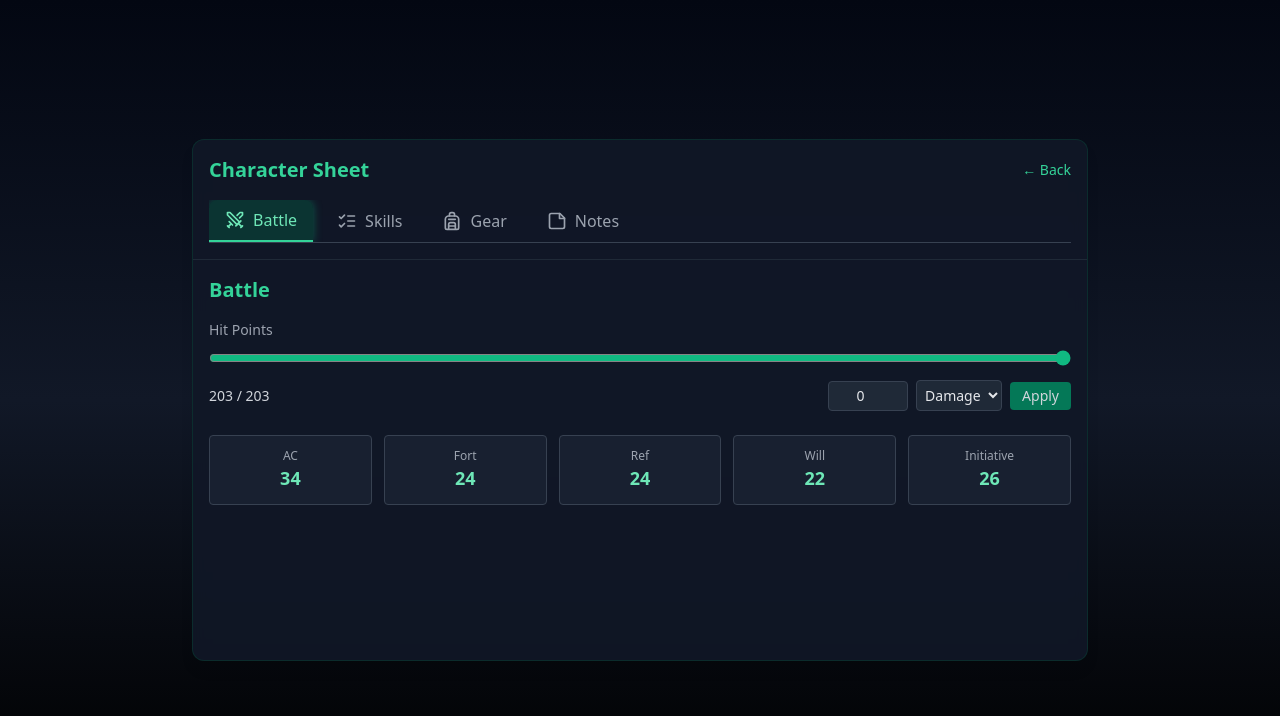
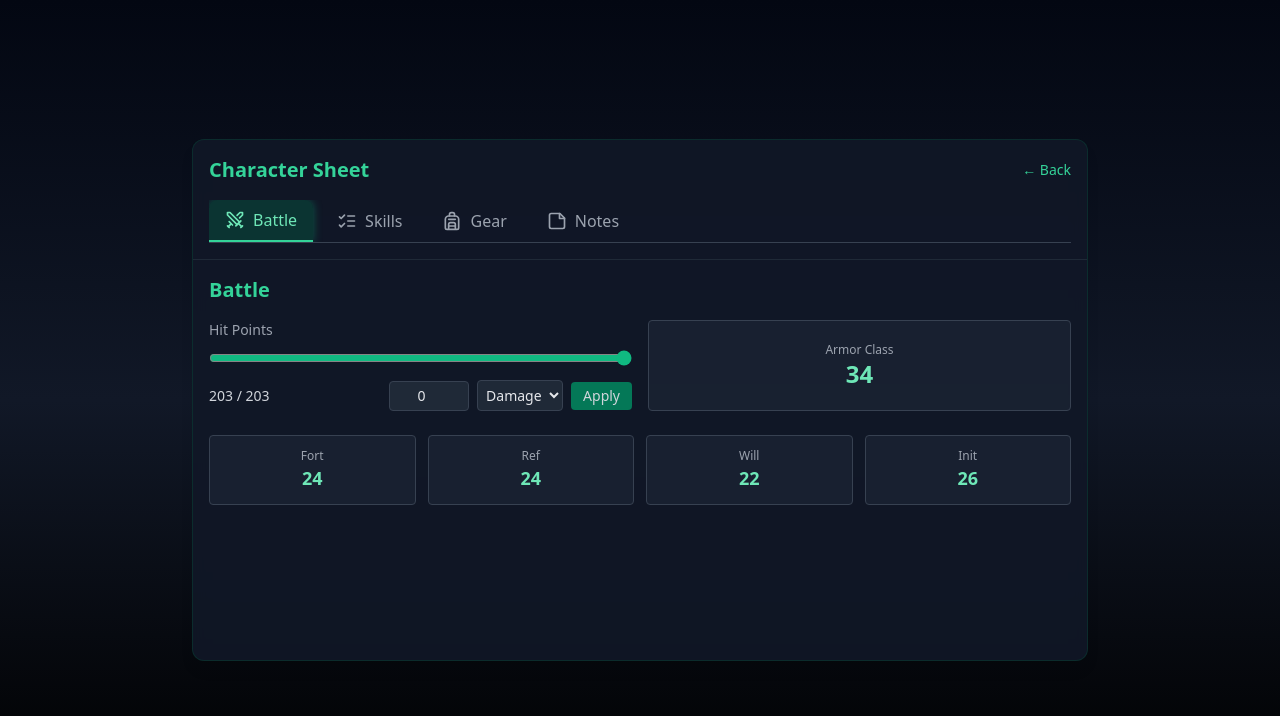
Before and after one commit to rlindgaard-collab/Karandras, a React (Vite) app: page /character-sheet in a window 1280 px wide. Shown: the top 716 px of the page. Built offline with nearby package versions, Linux system fonts and the light colour scheme.

Commit message:
Updated CharacterSheetPage.tsx

```diff
--- a/src/pages/CharacterSheetPage.tsx
+++ b/src/pages/CharacterSheetPage.tsx
@@ -37,7 +37,7 @@ export default function CharacterSheetPage() {
     setChangeValue(0);
   };
 
-  const rollSave = (
+  const rollCheck = (
     type: "fort" | "ref" | "will" | "initiative",
     current: number | null,
     setResult: React.Dispatch<React.SetStateAction<number | null>>
@@ -51,12 +51,13 @@ export default function CharacterSheetPage() {
 
     const d20 = Math.floor(Math.random() * 20) + 1;
     const modifier =
-      type === "initiative" ? characterData.initiative : characterData.saves[type];
+      type === "initiative"
+        ? characterData.initiative
+        : characterData.saves[type];
     const total = d20 + modifier;
-
     setResult(total);
     setLastRoll(
-      `${type === "initiative" ? "Initiative" : type.toUpperCase()} Roll: ${d20} (d20) + ${modifier} (modifier) = ${total}`
+      `${type.toUpperCase()} Check: ${d20} (d20) + ${modifier} (modifier) = ${total}`
     );
   };
 
@@ -108,8 +109,10 @@ export default function CharacterSheetPage() {
                 Battle
               </h2>
 
-              {/* HP Slider + controls */}
-              <div className="mb-6">
+              {/* HP + AC */}
+              <div className="grid grid-cols-1 sm:grid-cols-2 gap-4 mb-6">
+                {/* HP */}
+                <div>
                   <label className="block text-sm text-gray-400 mb-2">
                     Hit Points
                   </label>
@@ -152,18 +155,20 @@ export default function CharacterSheetPage() {
                   </div>
                 </div>
 
-              {/* AC, Saves & Initiative */}
-              <div className="grid grid-cols-2 sm:grid-cols-5 gap-3">
-                <div className="p-3 rounded bg-gray-800/60 border border-gray-700 text-center">
-                  <span className="block text-xs text-gray-400">AC</span>
-                  <span className="text-lg font-semibold text-emerald-300">
+                {/* AC */}
+                <div className="p-4 rounded bg-gray-800/60 border border-gray-700 flex flex-col items-center justify-center">
+                  <span className="block text-xs text-gray-400">Armor Class</span>
+                  <span className="text-2xl font-bold text-emerald-300">
                     {characterData.ac}
                   </span>
                 </div>
+              </div>
 
-                {/* Fort */}
+              {/* Saves + Initiative */}
+              <div className="grid grid-cols-2 sm:grid-cols-4 gap-3">
+                {/* Fort Save */}
                 <button
-                  onClick={() => rollSave("fort", fortResult, setFortResult)}
+                  onClick={() => rollCheck("fort", fortResult, setFortResult)}
                   className={`p-3 rounded border text-center transition-all ${
                     fortResult !== null
                       ? "bg-emerald-900/60 border-emerald-400 shadow-[0_0_20px_rgba(16,185,129,0.8)]"
@@ -176,9 +181,9 @@ export default function CharacterSheetPage() {
                   </span>
                 </button>
 
-                {/* Ref */}
+                {/* Ref Save */}
                 <button
-                  onClick={() => rollSave("ref", refResult, setRefResult)}
+                  onClick={() => rollCheck("ref", refResult, setRefResult)}
                   className={`p-3 rounded border text-center transition-all ${
                     refResult !== null
                       ? "bg-emerald-900/60 border-emerald-400 shadow-[0_0_20px_rgba(16,185,129,0.8)]"
@@ -191,9 +196,9 @@ export default function CharacterSheetPage() {
                   </span>
                 </button>
 
-                {/* Will */}
+                {/* Will Save */}
                 <button
-                  onClick={() => rollSave("will", willResult, setWillResult)}
+                  onClick={() => rollCheck("will", willResult, setWillResult)}
                   className={`p-3 rounded border text-center transition-all ${
                     willResult !== null
                       ? "bg-emerald-900/60 border-emerald-400 shadow-[0_0_20px_rgba(16,185,129,0.8)]"
@@ -206,18 +211,16 @@ export default function CharacterSheetPage() {
                   </span>
                 </button>
 
-                {/* Initiative 👇 */}
+                {/* Initiative */}
                 <button
-                  onClick={() =>
-                    rollSave("initiative", initResult, setInitResult)
-                  }
+                  onClick={() => rollCheck("initiative", initResult, setInitResult)}
                   className={`p-3 rounded border text-center transition-all ${
                     initResult !== null
                       ? "bg-emerald-900/60 border-emerald-400 shadow-[0_0_20px_rgba(16,185,129,0.8)]"
                       : "bg-gray-800/60 border-gray-700 hover:bg-emerald-900/40"
                   }`}
                 >
-                  <span className="block text-xs text-gray-400">Initiative</span>
+                  <span className="block text-xs text-gray-400">Init</span>
                   <span className="text-lg font-semibold text-emerald-300">
                     {initResult ?? characterData.initiative}
                   </span>
```
Lines whose indentation alone changed are shown as unchanged.
